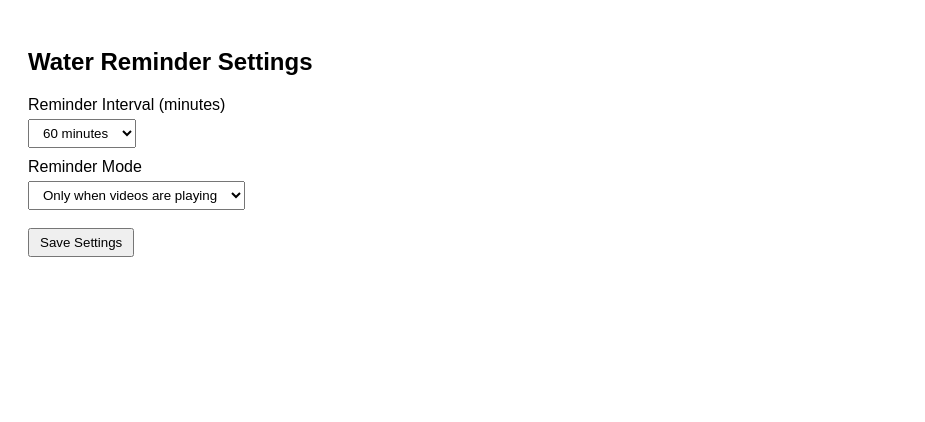
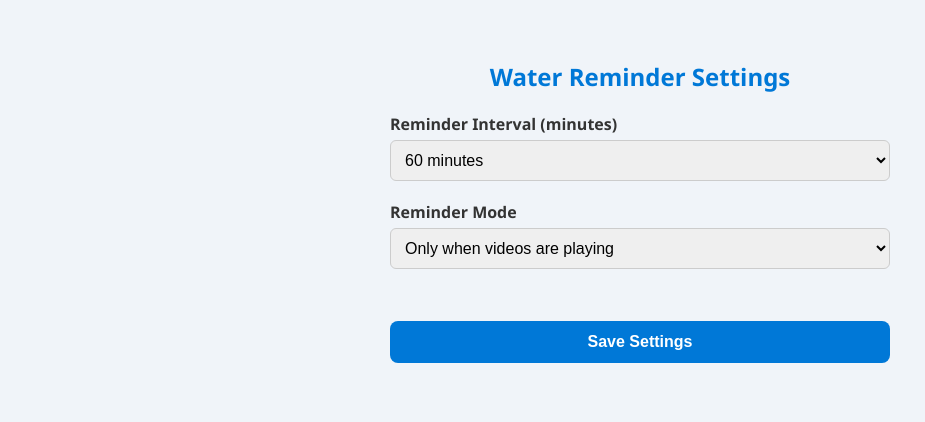
Before and after one commit to zGamingTechz/JavaScript-Projects, a browser extension: page Drink Water/options.html in a window 1280 px wide. Shown: the whole page, without its empty margins (0-925 px from the left). Drawn offline with Linux system fonts and the light colour scheme.

Commit message:
Improved UI

```diff
--- a/Drink Water/options.html
+++ b/Drink Water/options.html
@@ -4,9 +4,54 @@
     <meta charset="UTF-8">
     <title>Settings</title>
     <style>
-        body { font-family: sans-serif; padding: 20px; }
-        label { display: block; margin: 10px 0 5px; }
-        select, button { padding: 5px 10px; }
+        body {
+            font-family: "Segoe UI", sans-serif;
+            background: #f0f4f9;
+            color: #333;
+            padding: 40px;
+            max-width: 500px;
+            min-width: 260px;
+            margin: auto;
+            border-radius: 12px;
+        }
+        h2 {
+            text-align: center;
+            color: #0078d7;
+        }
+        label {
+            display: block;
+            margin-top: 20px;
+            font-weight: bold;
+        }
+        select {
+            width: 100%;
+            padding: 10px;
+            margin-top: 5px;
+            border-radius: 6px;
+            border: 1px solid #ccc;
+            font-size: 1em;
+        }
+        button {
+            margin-top: 30px;
+            width: 100%;
+            padding: 12px;
+            background-color: #0078d7;
+            color: white;
+            font-weight: bold;
+            border: none;
+            border-radius: 8px;
+            cursor: pointer;
+            font-size: 1em;
+        }
+        button:hover {
+            background-color: #005fa3;
+        }
+        #status {
+            margin-top: 15px;
+            text-align: center;
+            color: green;
+            font-weight: bold;
+        }
     </style>
 </head>
 <body>
```
